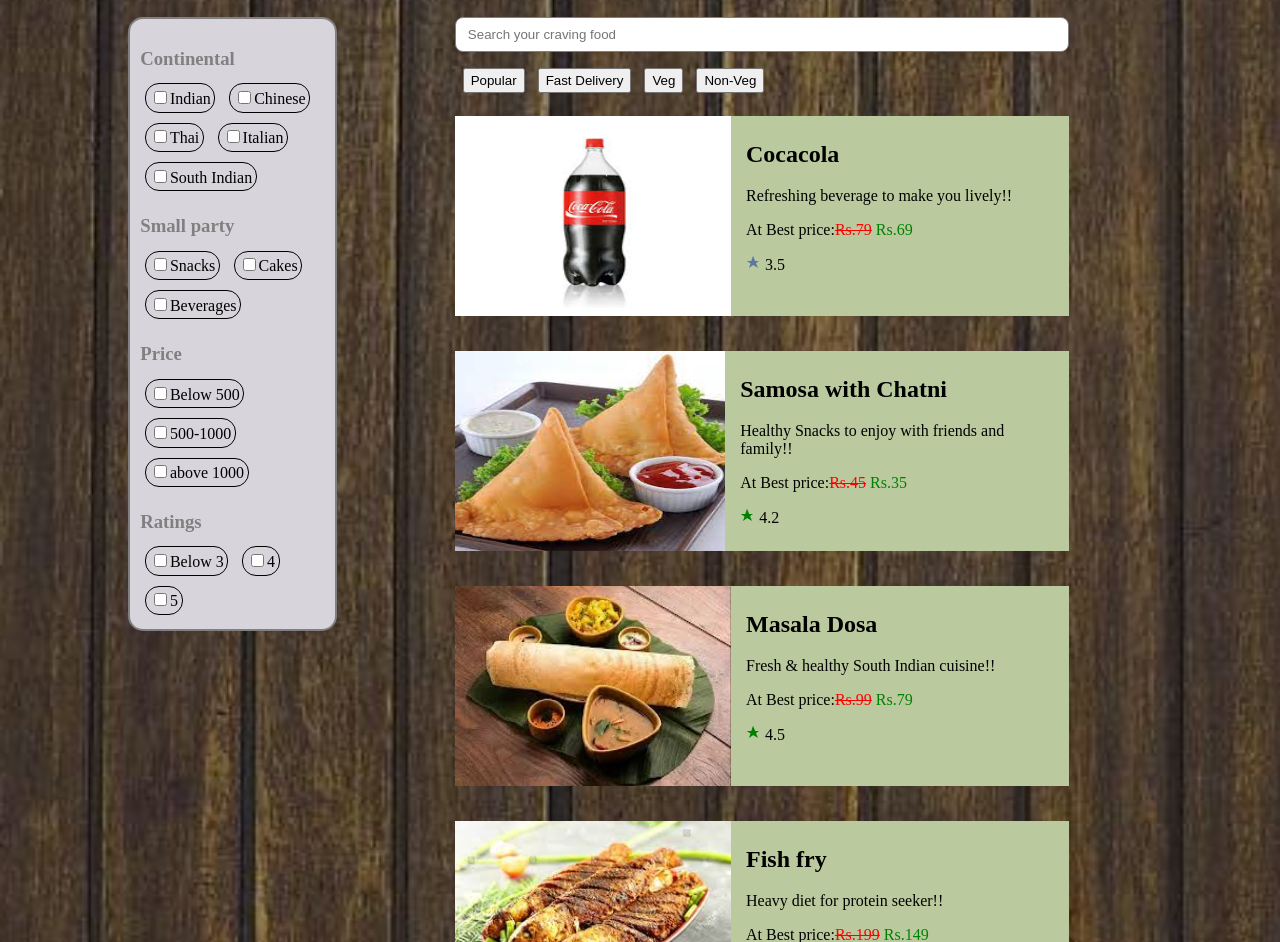
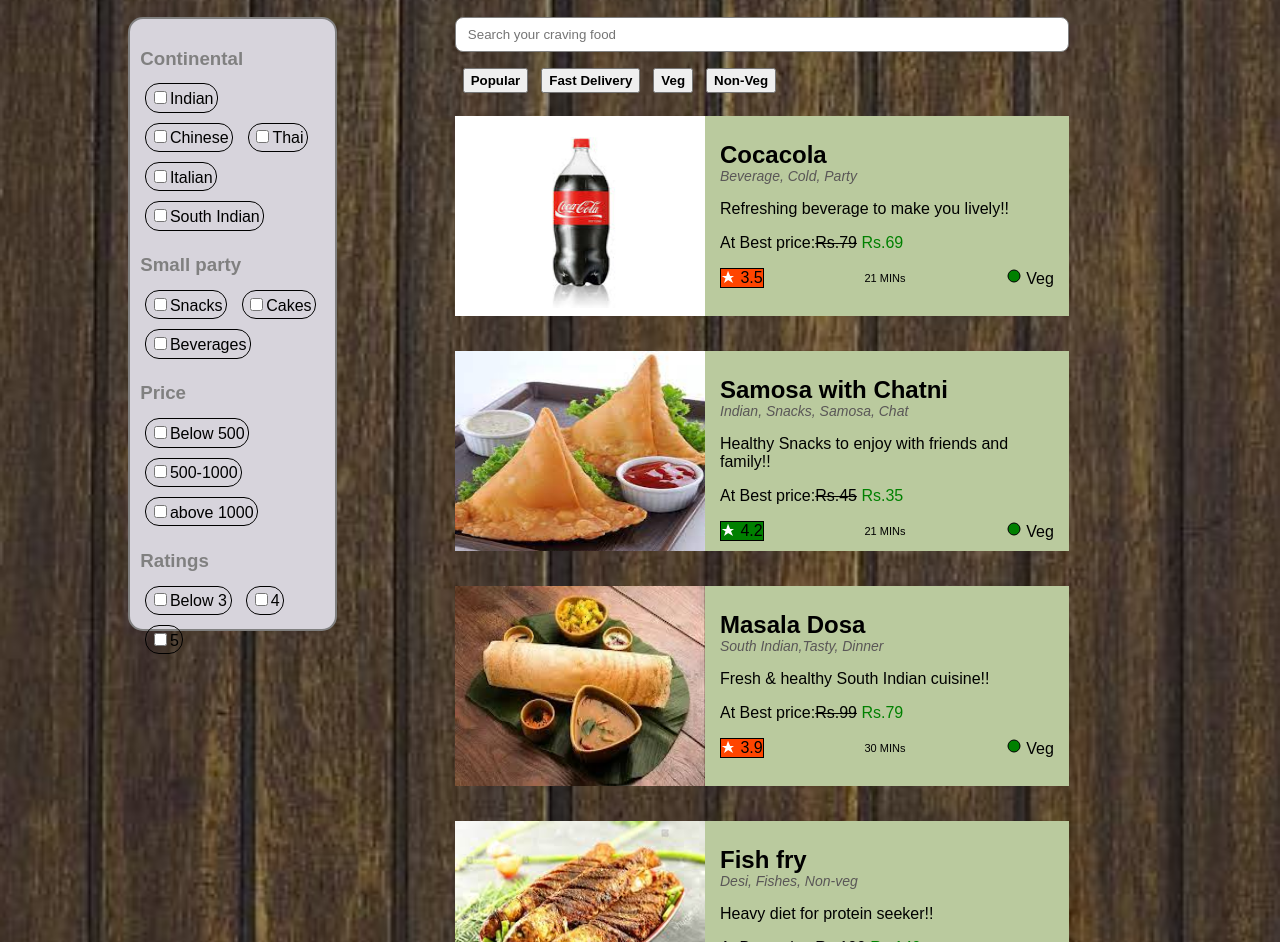
Before and after one commit to edureka-intership/assignment-1-vikash2801, a plain HTML site: page css/listing/listing.html in a window 1280 px wide. Shown: the part 69-1011 px from the top of the page. Drawn offline with Linux system fonts and the light colour scheme.

Commit message:
applied some animations

```diff
--- a/css/listing/listing.css
+++ b/css/listing/listing.css
@@ -4,6 +4,7 @@ body{
     background-repeat:no-repeat;
     background-size:cover;
     background-position:center;
+    font-family:Arial, Helvetica, sans-serif;
 }
 a{
     text-decoration: none;
@@ -15,15 +16,18 @@ header{
     /* border:2px solid red; */
     background-color:#3b2632;
     position:sticky;
+    top:0;
+
 }
 #brand{
     float:left;
     margin-left: 2%;
+    margin-top:10px;
     font-size:35px;
-
 }
 #brand >a{
-    color: white !important
+    color: red !important;
+    font-weight:bold;
 }
 #social{
     float:right;
@@ -32,14 +36,12 @@ header{
 .socialLogo{
     height:50px
 }
-
 /**/
 #content{
     width:80%;
     display: inline-block;
     margin-left: 10%;
     margin-top:2%;
-    position:relative;
 }
 
 #filterDiv{
@@ -49,7 +51,9 @@ header{
     border-radius: 15px;
     float: left;
     background: #D7D4DC;
-
+    position: sticky;
+    top:60px;
+    left:10%;
 }
 .filter{
     display: inline-block;
@@ -101,6 +105,10 @@ header{
 }
 .more-filters ul li button{
     height:25px;
+    font-weight:bold;
+}
+.bton:hover{
+    transform: scale(1.05);
 }
 #foodcontent{
     width:80%;
@@ -123,30 +131,53 @@ header{
 }
 .details{
     margin:5px 15px;
+    width: 60%;
 }
-strike{
+.tags{
+    font-style:italic;
+    font-family:sans-serif;
+    font-size:14px;
+    color:rgb(90, 87, 87);
+    display: block;
+    margin-top: -20px;
+}
+.timer{
+    font-size:11px;
+    line-height: 20px
+}
+.strike{
     color:red;
 }
-.details div{
-    margin-bottom:10px;
+.detail1{
+    display:flex;
+    justify-content: space-between;
+}
+div.ratings{
+    width:42px;
+    border:1px solid black;
+}
+div.ratings svg{
+    margin-bottom:-2px;
+    fill:white;
+    fill-rule: nonzero;
 }
 .bad-rating{
-    fill:red;
-    fill-rule: nonzero;
+    background: red;
 }
 .good-rating{
-    fill:green;
-    fill-rule: nonzero;
+    background:green;
 }
 .average-rating{
-    fill:rgb(92, 120, 163);
-    fill-rule: nonzero;
+    background:orangered;
 }
 .bottomMarginZero{
     margin-bottom: -20px;
 }
 .success{
     color:green;
+}
+.foodType{
+    float:right;
 }
 /*Footer Css*/
 footer{
--- a/css/listing/listing.html
+++ b/css/listing/listing.html
@@ -25,29 +25,29 @@
             <div class="filter">
                 <h3>Continental</h3>
                 <div class="keyfilter">
-                    <div><input type="checkbox" name="indian" id="indian"/>Indian</div>
-                    <div><input type="checkbox" name="Chinese" id="Chinese"/>Chinese</div>
-                    <div><input type="checkbox" name="Thai" id="Thai"/>Thai</div>
-                    <div><input type="checkbox" name="Italian" id="Italian"/>Italian</div>
-                    <div><input type="checkbox" name="South Indian" id="SouthIndian"/>South Indian</div>
+                    <div class="bton"><input type="checkbox" name="indian" id="indian"/>Indian</div>
+                    <div class="bton"><input type="checkbox" name="Chinese" id="Chinese"/>Chinese</div>
+                    <div class="bton"><input type="checkbox" name="Thai" id="Thai"/>Thai</div>
+                    <div class="bton"><input type="checkbox" name="Italian" id="Italian"/>Italian</div>
+                    <div class="bton"><input type="checkbox" name="South Indian" id="SouthIndian"/>South Indian</div>
                 </div>
                 <h3>Small party</h3>
                 <div class="keyfilter">
-                    <div><input type="checkbox" name="Snacks" id="Snacks"/>Snacks</div>
-                    <div><input type="checkbox" name="Cakes" id="Cakes"/>Cakes</div>
-                    <div><input type="checkbox" name="Beverages" id="Beverages"/>Beverages</div>
+                    <div class="bton"><input type="checkbox" name="Snacks" id="Snacks"/>Snacks</div>
+                    <div class="bton"><input type="checkbox" name="Cakes" id="Cakes"/>Cakes</div>
+                    <div class="bton"><input type="checkbox" name="Beverages" id="Beverages"/>Beverages</div>
                 </div>
                 <h3>Price</h3>
                 <div class="keyfilter">
-                    <div><input type="checkbox" name="small-party" id="small-party"/>Below 500</div>
-                    <div><input type="checkbox" name="average-party" id="average-party"/>500-1000</div>
-                    <div><input type="checkbox" name="party" id="party"/>above 1000</div>
+                    <div class="bton"><input type="checkbox" name="small-party" id="small-party"/>Below 500</div>
+                    <div class="bton"><input type="checkbox" name="average-party" id="average-party"/>500-1000</div>
+                    <div class="bton"><input type="checkbox" name="party" id="party"/>above 1000</div>
                 </div>
                 <h3>Ratings</h3>
                 <div class="keyfilter">
-                    <div><input type="checkbox" name="three" id="three"/>Below 3</div>
-                    <div><input type="checkbox" name="four" id="four"/>4</div>
-                    <div><input type="checkbox" name="five" id="five"/>5</div>
+                    <div class="bton"><input type="checkbox" name="three" id="three"/>Below 3</div>
+                    <div class="bton"><input type="checkbox" name="four" id="four"/>4</div>
+                    <div class="bton"><input type="checkbox" name="five" id="five"/>5</div>
                 </div>
             </div>
            </div>
@@ -57,137 +57,217 @@
                 </div>
                 <div class="more-filters">
                     <ul>
-                        <li><button>Popular</button></li>
-                        <li><button>Fast Delivery</button></li>
-                        <li><button>Veg</button></li>
-                        <li><button>Non-Veg</button></li>
+                        <li><button class="bton">Popular</button></li>
+                        <li><button class="bton">Fast Delivery</button></li>
+                        <li><button class="bton">Veg</button></li>
+                        <li><button class="bton">Non-Veg</button></li>
                     </ul>
                 </div>
                 <div id="foodcontent">
-                    <div class="food">
+                    <div class="food bton">
                         <div class="imgDiv">
+                            <a href="#" target="_blank">
                                 <img src="../image/Cocacola.jpg">
+                            </a>
                         </div>
                         <div class="details">
                             <h2>Cocacola</h2>
+                            <span class="tags">Beverage, Cold, Party</span>
                             <p>Refreshing beverage to make you lively!! </p>
                             <p>At Best price:<strike>Rs.79</strike><span class="success"> Rs.69</span></p>
-                            <div>
+                            <div class="detail1">
                                 <div class="ratings average-rating">
                                     <svg height="15" width="15">
                                         <polygon points="7,0.7 3,13 13,6 0.7,6 12,13" />
                                     </svg>
                                     <span>3.5</span>
                                 </div>
+                                <div class="timer">
+                                    <span>21 MINs</span>
+                                </div>
+                                <div class="foodType">
+                                    <svg height="16" width="16">
+                                        <circle cx="8" cy="8" r="6" stroke="black" stroke-width="1" fill="green" />
+                                      </svg>
+                                      <span>Veg</span>
+                                </div>
                             </div>
                         </div>
                     </div>
-                    <div class="food">
+                    <div class="food bton">
                         <div class="imgDiv">
+                            <a href="#" target="_blank">
                                 <img src="../image/Samosa2.jpg">
+                            </a>
                         </div>
                         <div class="details">
                             <h2>Samosa with Chatni</h2>
+                            <span class="tags">Indian, Snacks, Samosa, Chat</span>
                             <p>Healthy Snacks to enjoy with friends and family!! </p>
                             <p>At Best price:<strike>Rs.45</strike><span class="success"> Rs.35</span></p>
-                            <div>
+                            <div class="detail1">
                                 <div class="ratings good-rating">
                                     <svg height="15" width="15">
                                         <polygon points="7,0.7 3,13 13,6 0.7,6 12,13" />
                                     </svg>
                                     <span>4.2</span>
                                 </div>
-                                <div class="foottype veg"></div>
-                            </div>
-                        </div>
-                    </div>
-                    <div class="food">
-                        <div class="imgDiv">
-                                <img src="../image/dosa.jpg">
-                        </div>
-                        <div class="details">
-                            <h2>Masala Dosa</h2>
-                            <p>Fresh & healthy South Indian cuisine!! </p>
-                            <p>At Best price:<strike>Rs.99</strike><span class="success"> Rs.79</span></p>
-                            <div>
-                                <div class="ratings good-rating">
-                                    <svg height="15" width="15">
-                                        <polygon points="7,0.7 3,13 13,6 0.7,6 12,13" />
-                                    </svg>
-                                    <span>4.5</span>
+                                <div class="timer">
+                                    <span>21 MINs</span>
+                                </div>
+                                <div class="foodType">
+                                    <svg height="16" width="16">
+                                        <circle cx="8" cy="8" r="6" stroke="black" stroke-width="1" fill="green"/>
+                                      </svg>
+                                      <span>Veg</span>
                                 </div>
                             </div>
                         </div>
                     </div>
-                    <div class="food">
+                    <div class="food bton">
                         <div class="imgDiv">
+                            <a href="#" target="_blank">
+                                <img src="../image/dosa.jpg">
+                            </a>
+                        </div>
+                        <div class="details">
+                            <h2>Masala Dosa</h2>
+                            <span class="tags">South Indian,Tasty, Dinner</span>
+                            <p>Fresh & healthy South Indian cuisine!! </p>
+                            <p>At Best price:<strike>Rs.99</strike><span class="success"> Rs.79</span></p>
+                            <div class="detail1">
+                                <div class="ratings average-rating">
+                                    <svg height="15" width="15">
+                                        <polygon points="7,0.7 3,13 13,6 0.7,6 12,13" />
+                                    </svg>
+                                    <span>3.9</span>
+                                </div>
+                                <div class="timer">
+                                    <span>30 MINs</span>
+                                </div>
+                                <div class="foodType">
+                                    <svg height="16" width="16">
+                                        <circle cx="8" cy="8" r="6" stroke="black" stroke-width="1" fill="green"/>
+                                      </svg>
+                                      <span>Veg</span>
+                                </div>
+                            </div>
+                        </div>
+                    </div>
+                    <div class="food bton">
+                        <div class="imgDiv">
+                            <a href="#" target="_blank">
                                 <img src="../image/fish.jpg">
+                            </a>
                         </div>
                         <div class="details">
                             <h2>Fish fry</h2>
+                            <span class="tags">Desi, Fishes, Non-veg</span>
                             <p>Heavy diet for protein seeker!! </p>
                             <p>At Best price:<strike>Rs.199</strike><span class="success"> Rs.149</span></p>
-                            <div>
+                            <div class="detail1">
                                 <div class="ratings good-rating">
                                     <svg height="15" width="15">
                                         <polygon points="7,0.7 3,13 13,6 0.7,6 12,13" />
                                     </svg>
                                     <span>4.1</span>
                                 </div>
+                                <div class="foodType">
+                                    <svg height="16" width="16">
+                                        <circle cx="8" cy="8" r="6" stroke="black" stroke-width="1" fill="red"/>
+                                      </svg>
+                                      <span>Non-Veg</span>
+                                </div>
                             </div>
                         </div>
                     </div>
-                    <div class="food">
+                    <div class="food bton">
                         <div class="imgDiv">
+                            <a href="#" target="_blank">
                                 <img src="../image/Frenchfries.jpg">
+                            </a>
                         </div>
                         <div class="details">
                             <h2>French Fries</h2>
+                            <span class="tags">Snacks, Continental, Enjoy</span>
                             <p>Healthy Snacks to enjoy with friends and family!! </p>
                             <p>At Best price:<strike>Rs.45</strike><span class="success"> Rs.40</span></p>
-                            <div>
+                            <div class="detail1">
                                 <div class="ratings bad-rating">
                                     <svg height="15" width="15">
                                         <polygon points="7,0.7 3,13 13,6 0.7,6 12,13" />
                                     </svg>
                                     <span>2</span>
                                 </div>
+                                <div class="timer">
+                                    <span>21 MINs</span>
+                                </div>
+                                <div class="foodType">
+                                    <svg height="16" width="16">
+                                        <circle cx="8" cy="8" r="6" stroke="black" stroke-width="1" fill="green"/>
+                                      </svg>
+                                      <span>Veg</span>
+                                </div>
                             </div>
 
                         </div>
                     </div>
-                    <div class="food">
+                    <div class="food bton">
                         <div class="imgDiv">
+                            <a href="#" target="_blank">
                                 <img src="../image/roti.jpg">
+                            </a>
                         </div>
                         <div class="details">
                             <h2>Roti</h2>
+                            <span class="tags">Indian, Regular, Bread</span>
                             <p>Light and healthy breakfast meal!! </p>
                             <p>At Best price:<strike>Rs.75</strike><span class="success"> Rs.49</span></p>
-                            <div>
-                                <div class="ratings good-rating">
+                            <div class="detail1">
+                                <div class="ratings average-rating">
                                     <svg height="15" width="15">
                                         <polygon points="7,0.7 3,13 13,6 0.7,6 12,13" />
                                     </svg>
                                     <span>3.5</span>
                                 </div>
+                                <div class="timer">
+                                    <span>21 MINs</span>
+                                </div>
+                                <div class="foodType">
+                                    <svg height="16" width="16">
+                                        <circle cx="8" cy="8" r="6" stroke="black" stroke-width="1" fill="green"/>
+                                      </svg>
+                                      <span>Veg</span>
+                                </div>
                             </div>
                         </div>
                     </div>
-                    <div class="food bottomMarginZero">
+                    <div class="food bton bottomMarginZero">
                         <div class="imgDiv">
+                            <a href="#" target="_blank">
                                 <img src="../image/Cake1.jpg">
+                            </a>
                         </div>
                         <div class="details">
                             <h2>Cake for birthday</h2>
+                            <span class="tags">Celebrations, Night, Tasty, Bread</span>
                             <p>Fresh Cake to celebrate birthday!! </p>
                             <p>At Best price:<strike>Rs.399</strike><span class="success"> Rs.349</span></p>
-                            <div>
+                            <div class="detail1">
                                 <div class="ratings good-rating">
                                     <svg height="15" width="15">
                                         <polygon points="7,0.7 3,13 13,6 0.7,6 12,13" />
                                     </svg>
                                     <span>5</span>
+                                </div>
+                                <div class="timer">
+                                    <span>21 MINs</span>
+                                </div>
+                                <div class="foodType">
+                                    <svg height="16" width="16">
+                                        <circle cx="8" cy="8" r="6" stroke="black" stroke-width="1" fill="red"/>
+                                      </svg>
+                                      <span>Non-Veg</span>
                                 </div>
                             </div>
                         </div>
```
